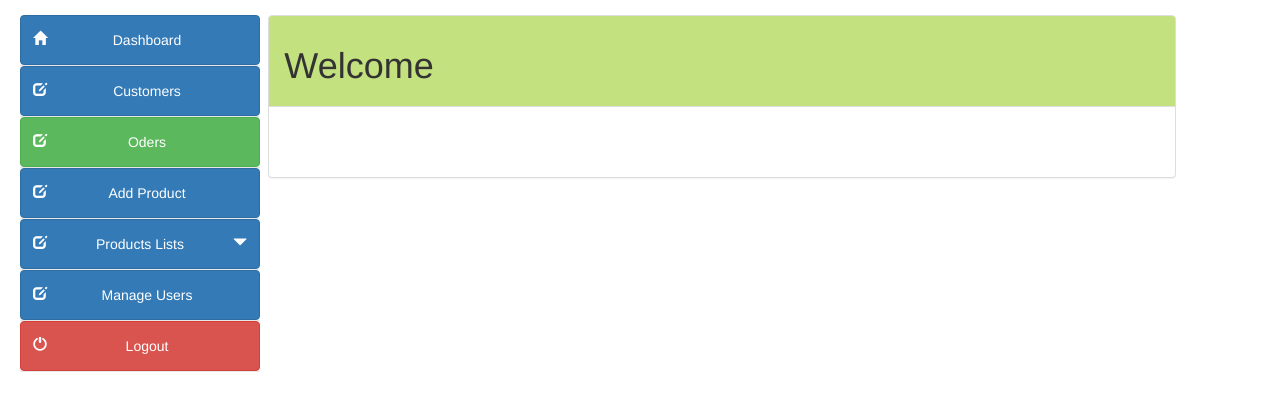
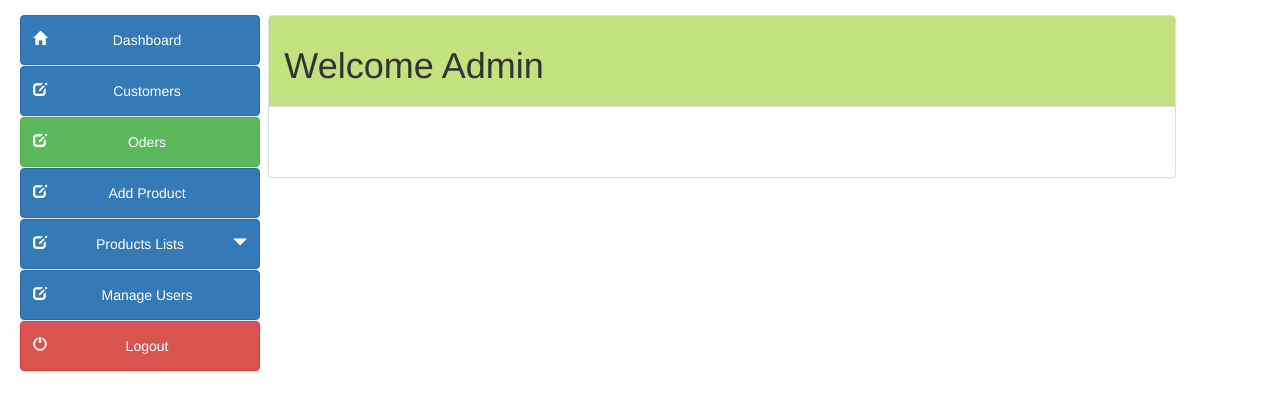
Before and after one commit to itsjustmithun/FlyBuy, a PHP site: page /myfiles/admin/index.php in a window 1280 px wide. Shown: the part 51-462 px from the top of the page. Run offline with PHP 8.4, Linux system fonts and the light colour scheme.

Commit message:
modified

```diff
--- a/admin/index.php
+++ b/admin/index.php
@@ -20,7 +20,7 @@
 	<div class="col-md-9 content" style="margin-left:10px">
   	<div class="panel panel-default">
 	<div class="panel-heading" style="background-color:#c4e17f">
-	<h1>Welcome  </h1></div><br>
+	<h1>Welcome Admin</h1></div><br>
 	<div class="panel-body">
 		<h3>
 <?php  //success message
```
